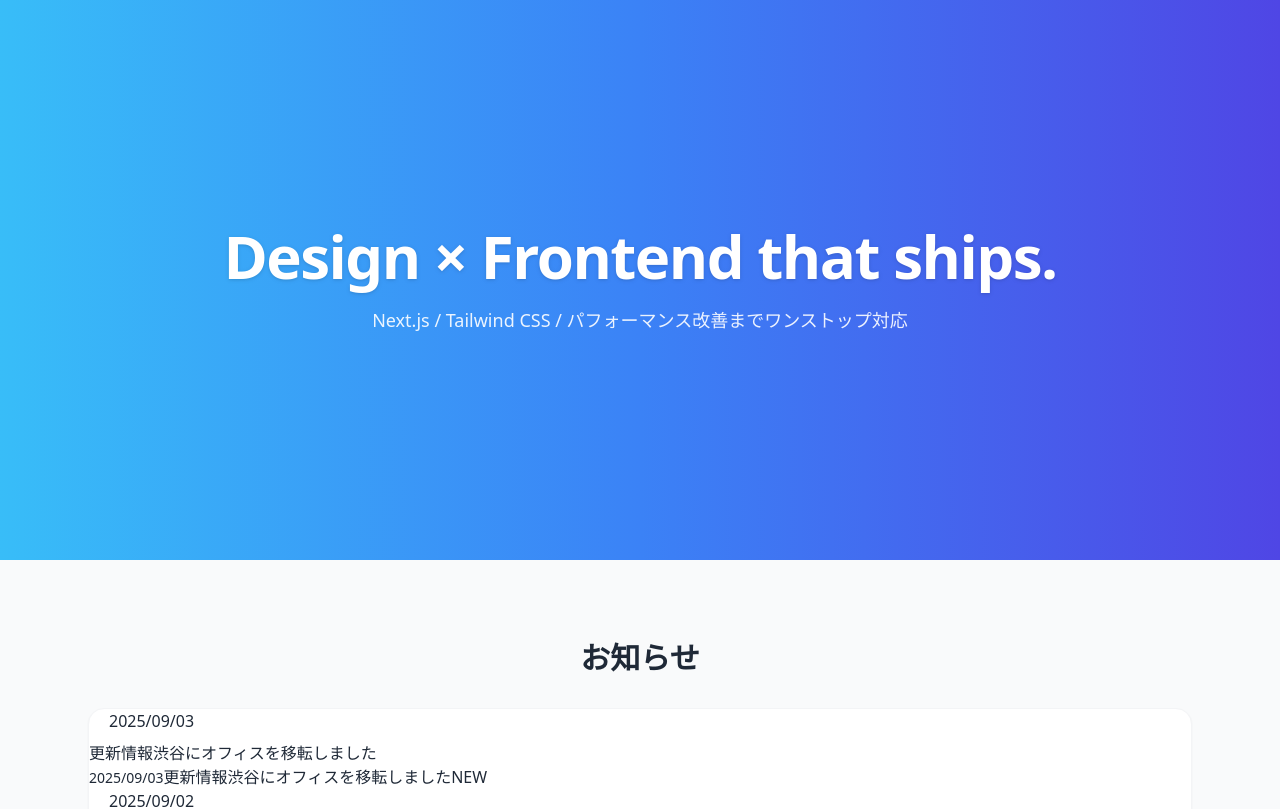
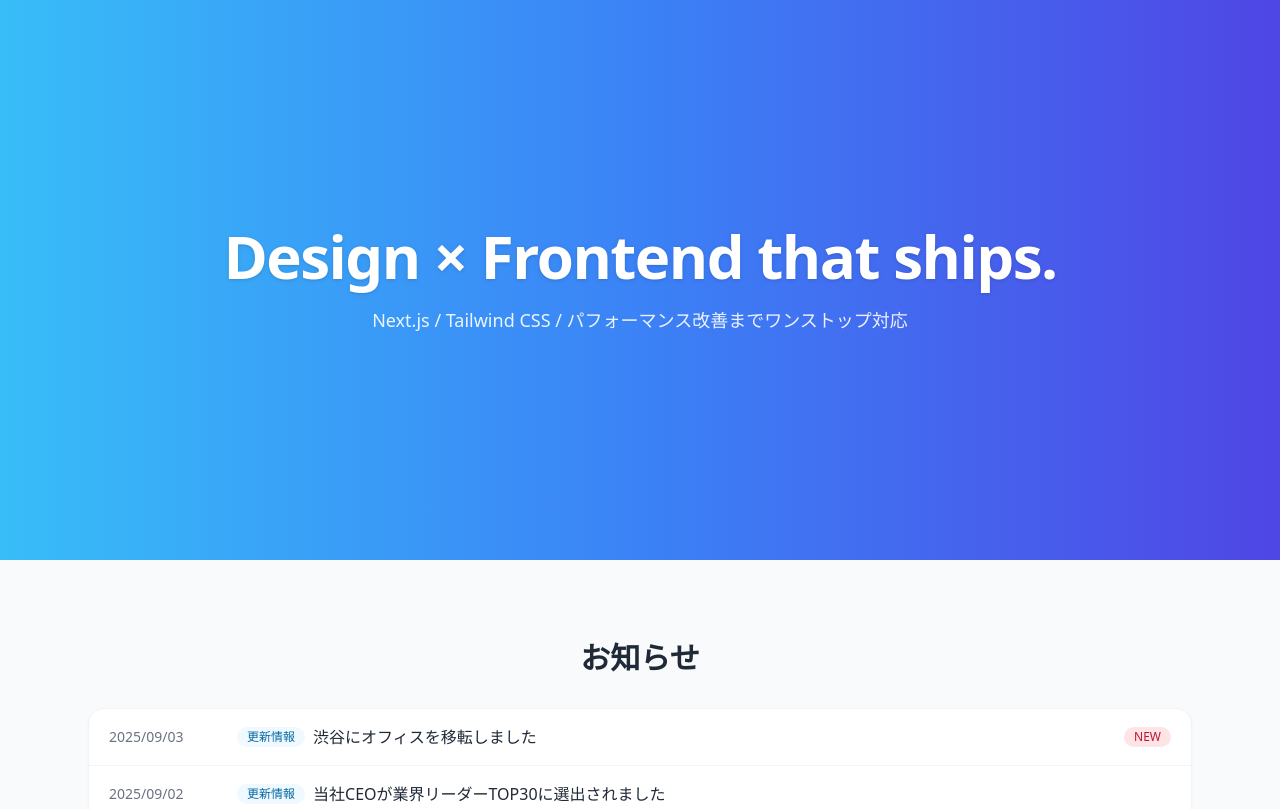
Before and after one commit to maichu050505/my-next-project, a Next.js app: page / in a window 1280 px wide. Shown: the top 809 px of the page. Built offline with nearby package versions, Linux system fonts and the light colour scheme.

Commit message:
Badgeをコンポーネント化

```diff
--- a/_components/news/NewsList.tsx
+++ b/_components/news/NewsList.tsx
@@ -1,5 +1,6 @@
 import Link from "next/link";
 import { News } from "@/app/_libs/microcms";
+import Badge from "@/_components/ui/Badge";
 
 type Props = {
   news: News[];
@@ -34,9 +35,9 @@ export default function NewsList({ news, limit }: Props) {
 
             {/* モバイル：2行目 = カテゴリ＋タイトル */}
             <div className="mt-2 flex items-center gap-2 sm:hidden">
-              <span className="rounded-full bg-blue-50 text-blue-700 text-[11px] px-2 py-0.5 shrink-0">
+              <Badge variant="sky" tone="soft" size="xs">
                 {n.category.name}
-              </span>
+              </Badge>
               <span className="text-gray-800 line-clamp-1">{n.title}</span>
             </div>
 
@@ -50,24 +51,17 @@ export default function NewsList({ news, limit }: Props) {
 
             {/* PC：中央 = カテゴリ＋タイトル（可変幅） */}
             <span className="hidden sm:inline-flex sm:items-center sm:gap-2 sm:min-w-0 sm:flex-1">
-              <span className="rounded-full bg-blue-50 text-blue-700 text-xs px-2 py-0.5 shrink-0">
+              <Badge variant="sky" tone="soft" size="sm" className="shrink-0">
                 {n.category.name}
-              </span>
+              </Badge>
               <span className="text-gray-800 truncate">{n.title}</span>
             </span>
 
             {/* NEW：モバイルはカード右上に絶対配置、PCは行末（右端） */}
             {idx === 0 && (
-              <span
-                className="
-              absolute top-3 right-3
-              sm:static sm:ml-auto   /* ← PCでは行末へ */
-              inline-flex items-center rounded-full bg-sky-100 px-2 py-0.5
-              text-[11px] sm:text-xs font-medium text-sky-700
-            "
-              >
+              <Badge variant="rose" tone="soft" size="sm">
                 NEW
-              </span>
+              </Badge>
             )}
           </Link>
         </li>
--- /dev/null
+++ b/_components/ui/Badge.tsx
@@ -0,0 +1,62 @@
+type BadgeVariant = "sky" | "indigo" | "gray" | "rose" | "emerald";
+type BadgeTone = "solid" | "soft" | "outline";
+type BadgeSize = "xs" | "sm";
+
+type BadgeProps = {
+  children: React.ReactNode;
+  variant?: BadgeVariant; // ← rose/emerald 追加
+  tone?: BadgeTone;
+  size?: BadgeSize;
+  className?: string;
+};
+
+const base = "inline-flex items-center rounded-full font-medium whitespace-nowrap";
+const sizes: Record<BadgeSize, string> = {
+  xs: "text-[11px] px-2 py-0.5",
+  sm: "text-xs px-2.5 py-0.5",
+};
+
+const variants: Record<BadgeVariant, Record<BadgeTone, string>> = {
+  sky: {
+    solid: "bg-sky-600 text-white",
+    soft: "bg-sky-50 text-sky-700",
+    outline: "border border-sky-300 text-sky-700",
+  },
+  indigo: {
+    solid: "bg-indigo-600 text-white",
+    soft: "bg-indigo-50 text-indigo-700",
+    outline: "border border-indigo-300 text-indigo-700",
+  },
+  gray: {
+    solid: "bg-gray-700 text-white",
+    soft: "bg-gray-100 text-gray-700",
+    outline: "border border-gray-300 text-gray-700",
+  },
+  // ★ 追加カラー
+  rose: {
+    solid: "bg-rose-600 text-white",
+    soft: "bg-rose-100 text-rose-700",
+    outline: "border border-rose-300 text-rose-700",
+  },
+  emerald: {
+    solid: "bg-emerald-600 text-white",
+    soft: "bg-emerald-100 text-emerald-700",
+    outline: "border border-emerald-300 text-emerald-700",
+  },
+};
+
+export default function Badge({
+  children,
+  variant = "sky",
+  tone = "soft",
+  size = "xs",
+  className,
+}: BadgeProps) {
+  return (
+    <span
+      className={[base, sizes[size], variants[variant][tone], className].filter(Boolean).join(" ")}
+    >
+      {children}
+    </span>
+  );
+}
--- a/app/page.tsx
+++ b/app/page.tsx
@@ -140,11 +140,9 @@ export default function Home() {
 
           {/* セクション最後に「一覧を見る」ボタン */}
           <div className="mt-8 flex justify-center">
-            <div className="mt-8 flex justify-center">
-              <Button href="/works" variant="secondary" size="lg">
-                一覧を見る
-              </Button>
-            </div>
+            <Button href="/works" variant="secondary" size="lg">
+              一覧を見る
+            </Button>
           </div>
         </div>
       </section>
--- a/tailwind.config.ts
+++ b/tailwind.config.ts
@@ -1,7 +1,7 @@
 import type { Config } from "tailwindcss";
 
 export default {
-  content: ["./app/**/*.{ts,tsx}", "./components/**/*.{ts,tsx}"],
+  content: ["./app/**/*.{ts,tsx}", "./_components/**/*.{ts,tsx}"],
   theme: {
     extend: {
       colors: {
```
